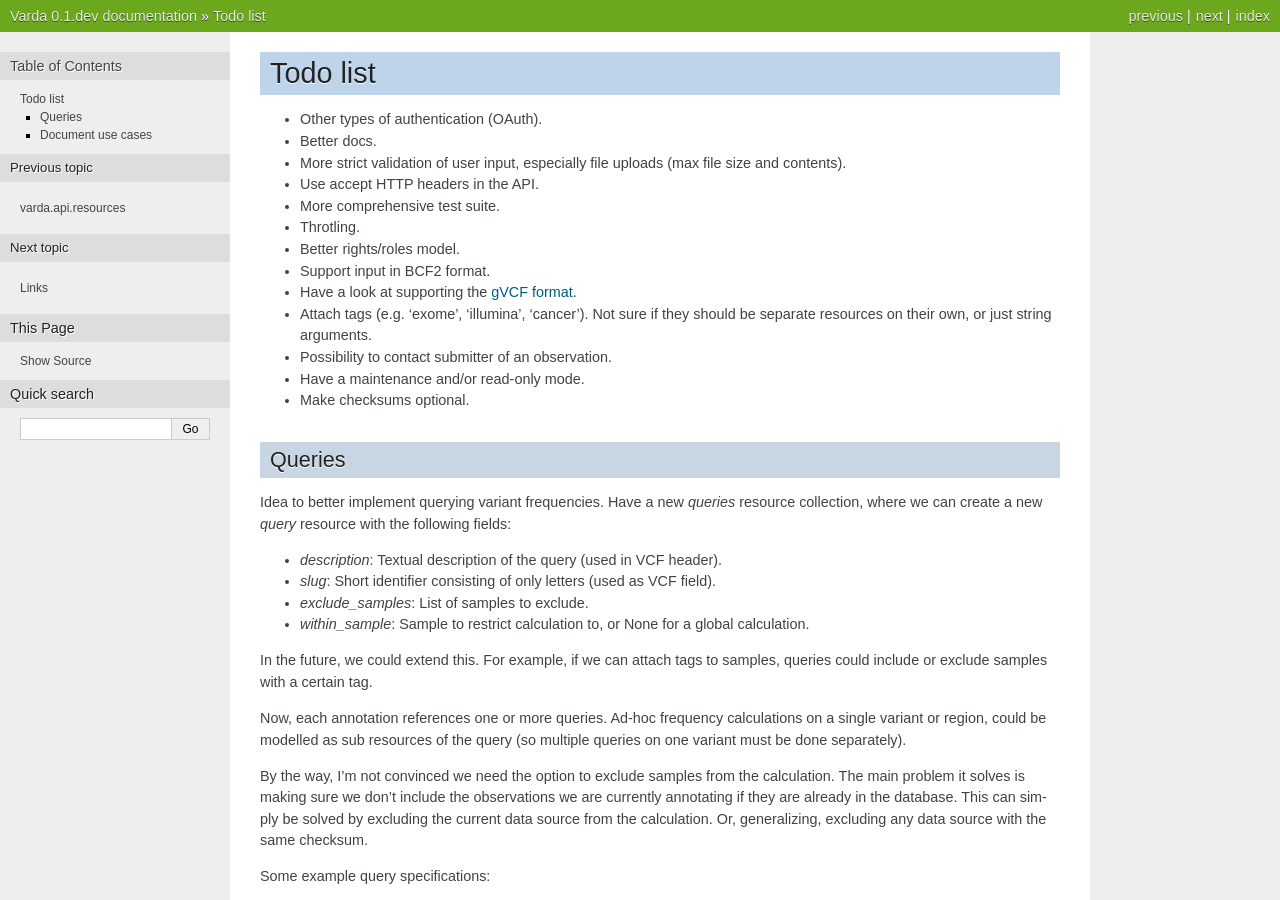
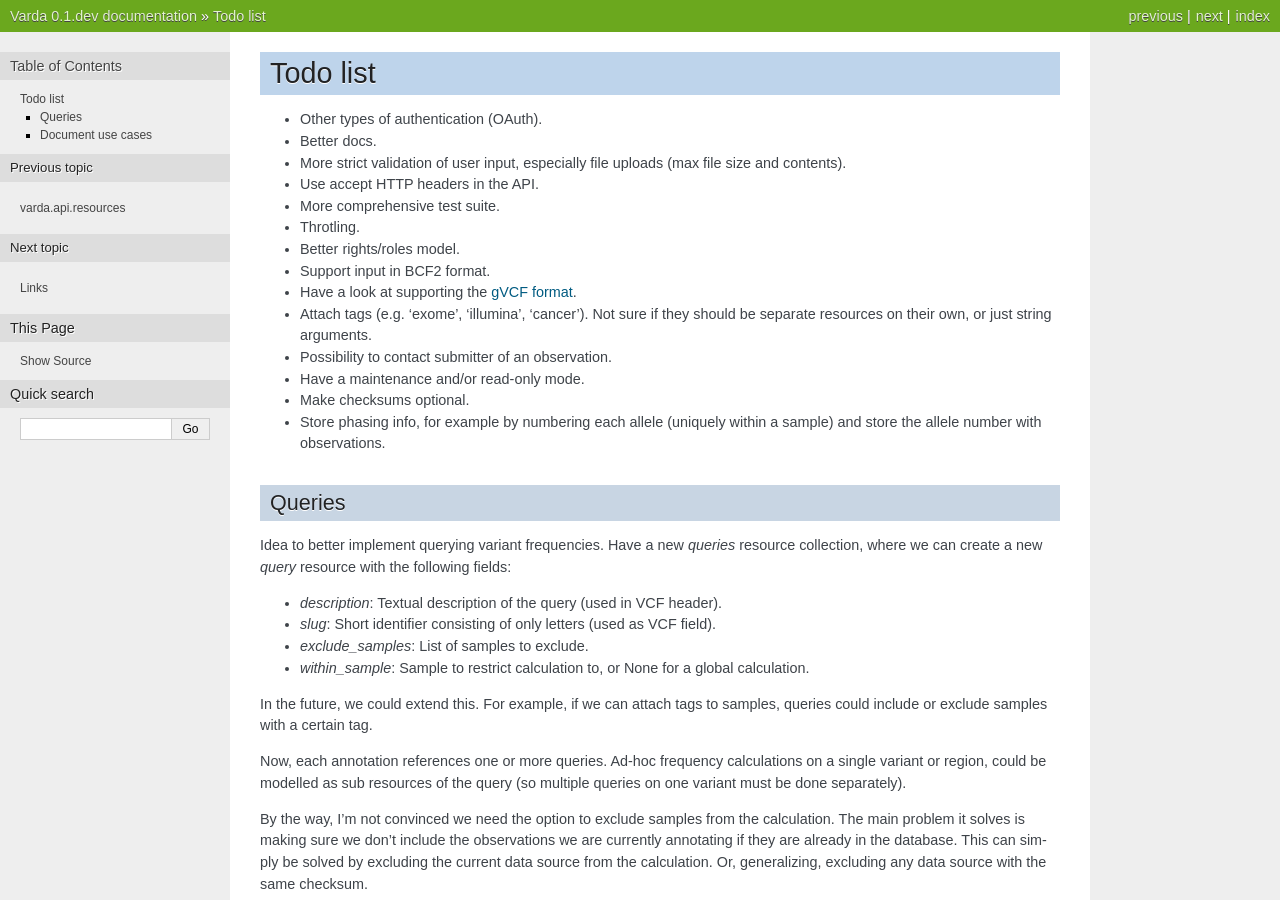
Before and after one commit to varda/varda, a Sphinx documentation site: the page built from doc/todo.rst, in a window 1280 px wide and 900 px high. Built offline with Sphinx 7.4.7, drawn with Linux system fonts in a browser that asks for light colours; pages that are not in the unit, such as notebooks, are missing from menus.

Commit message:
Todo note

```diff
--- a/doc/todo.rst
+++ b/doc/todo.rst
@@ -16,6 +16,8 @@ Todo list
 * Possibility to contact submitter of an observation.
 * Have a maintenance and/or read-only mode.
 * Make checksums optional.
+* Store phasing info, for example by numbering each allele (uniquely within a
+  sample) and store the allele number with observations.
 
 
 Queries
```
